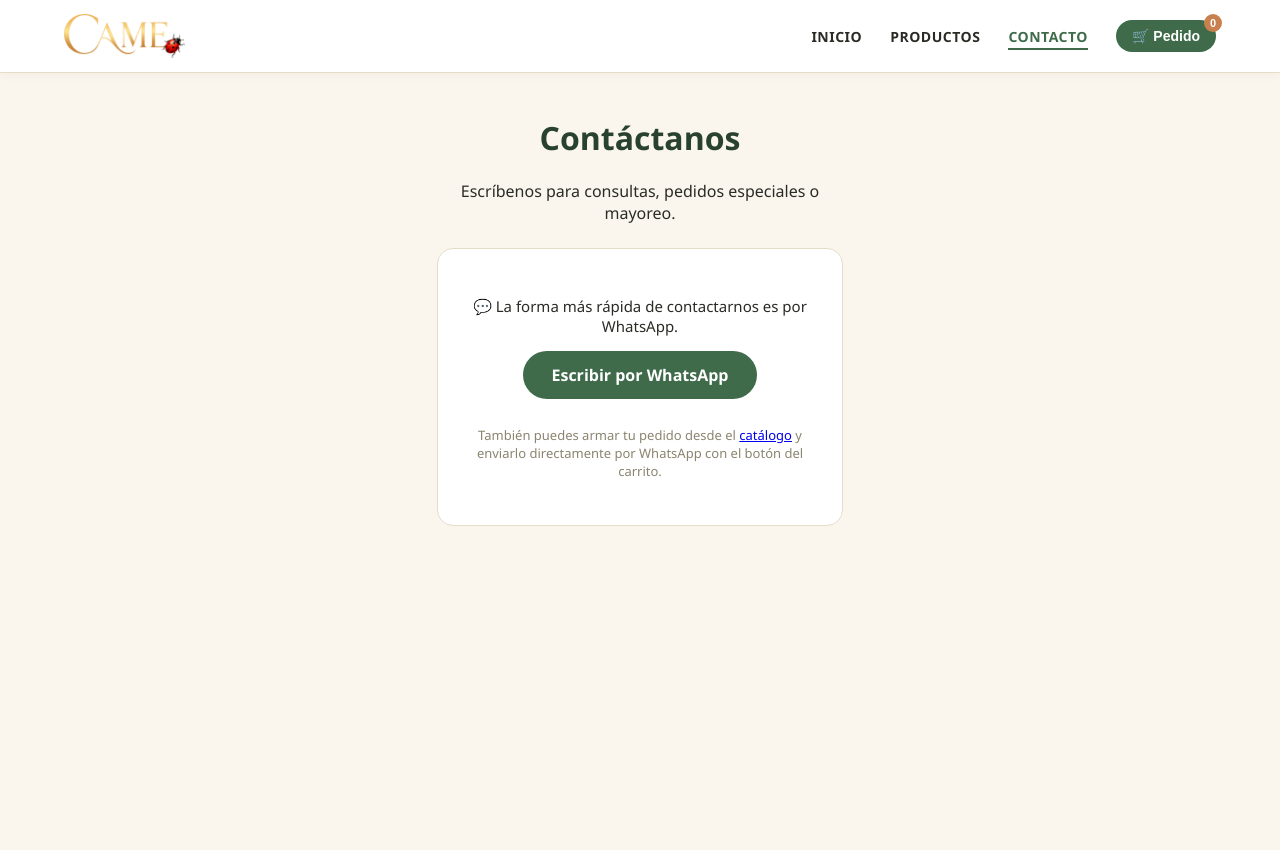
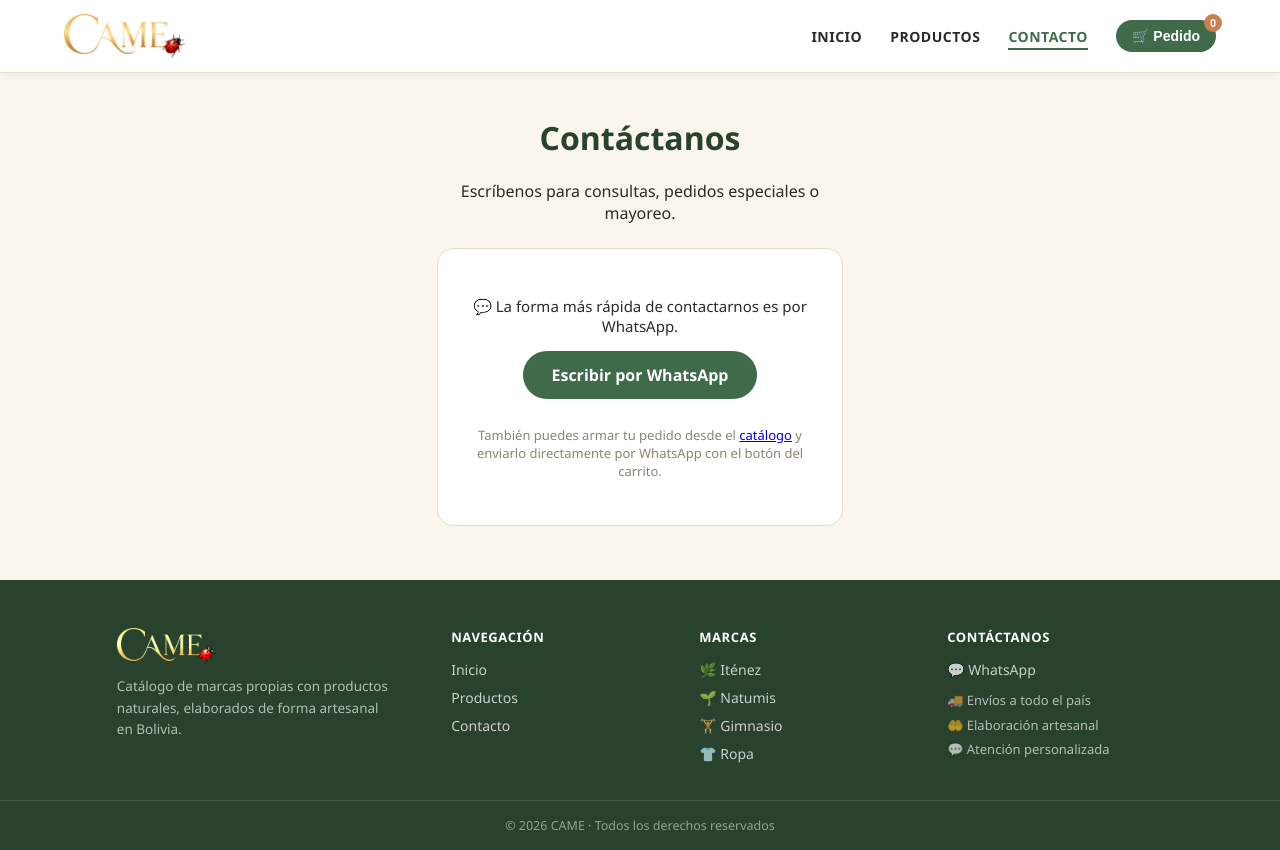
Before and after one commit to mikeanthonybuitragovaldivia-bit/America-Catalogo, a plain HTML site: page sitio-web/contacto.html in a window 1280 px wide. Before the commit the page ends 800 px from the top, so only its background shows below. Drawn offline with Linux system fonts and the light colour scheme.

Commit message:
Agrega footer y enriquece la pantalla de bienvenida con destacados y confianza

```diff
--- a/sitio-web/app.js
+++ b/sitio-web/app.js
@@ -92,6 +92,26 @@ function izRenderNav(activePage, marcaId){
     onScroll();
     window.addEventListener('scroll', onScroll, {passive:true});
   }
+}
+
+function izRenderFooter(marcaId){
+  var el = document.getElementById('footer-placeholder');
+  if(!el) return;
+  var qs = '?marca='+(marcaId||'itenez');
+  var marcasLinks = MARCA_ORDER.map(function(id){
+    var m = MARCAS[id];
+    return '<a href="index.html?marca='+id+'">'+m.emoji+' '+m.nombre+'</a>';
+  }).join('');
+  el.innerHTML = ''
+    + '<footer class="iz-footer">'
+    +   '<div class="iz-footer-grid">'
+    +     '<div class="iz-footer-col iz-footer-brand"><img src="logo-came.png" alt="CAME" class="iz-footer-logo"><p>Catálogo de marcas propias con productos naturales, elaborados de forma artesanal en Bolivia.</p></div>'
+    +     '<div class="iz-footer-col"><h4>Navegación</h4><a href="index.html">Inicio</a><a href="catalogo.html'+qs+'">Productos</a><a href="contacto.html">Contacto</a></div>'
+    +     '<div class="iz-footer-col"><h4>Marcas</h4>'+marcasLinks+'</div>'
+    +     '<div class="iz-footer-col"><h4>Contáctanos</h4><a href="https://wa.me/'+WHATSAPP_NUMBER+'" target="_blank">💬 WhatsApp</a><p class="iz-footer-note">🚚 Envíos a todo el país<br>🤲 Elaboración artesanal<br>💬 Atención personalizada</p></div>'
+    +   '</div>'
+    +   '<div class="iz-footer-bottom">© '+new Date().getFullYear()+' CAME · Todos los derechos reservados</div>'
+    + '</footer>';
 }
 
 // --- Animaciones al hacer scroll -------------------------------------
@@ -432,7 +452,25 @@ function izRenderMarcaChooser(){
         html += '<a class="iz-marca-card iz-reveal'+(soon?' iz-marca-soon':'')+'" href="index.html?marca='+id+'" style="--m-color:'+m.color+';--m-color-osc:'+m.colorOsc+'"><span class="iz-marca-emoji">'+m.emoji+'</span><h3>'+m.nombre+'</h3><span>'+m.tagline+'</span></a>';
       });
       html += '</div></div>';
+
+      html += '<div class="iz-trust"><div class="iz-trust-item iz-reveal"><span>🌿</span><div><b>100% Natural</b><small>Ingredientes de origen vegetal</small></div></div><div class="iz-trust-item iz-reveal"><span>🤲</span><div><b>Elaboración artesanal</b><small>Producción propia en Bolivia</small></div></div><div class="iz-trust-item iz-reveal"><span>🚚</span><div><b>Envíos a todo el país</b><small>Coordinamos la entrega</small></div></div><div class="iz-trust-item iz-reveal"><span>💬</span><div><b>Atención personalizada</b><small>Pedidos directos por WhatsApp</small></div></div></div>';
+
+      var destacados = data.filter(function(p){ return p.disponible!=='NO'; });
+      var picked = [], seen = {};
+      for(var i=0;i<destacados.length && picked.length<10;i++){
+        var p = destacados[i];
+        if(!seen[p.categoria]){ seen[p.categoria]=true; picked.push(p); }
+      }
+      if(picked.length<10){
+        for(var j=0;j<destacados.length && picked.length<10;j++){ if(picked.indexOf(destacados[j])===-1) picked.push(destacados[j]); }
+      }
+      html += '<div class="iz-section"><div class="iz-section-head iz-reveal"><h2>Productos destacados</h2><a class="iz-see-all" href="catalogo.html?marca='+itenez.id+'">Ver todos →</a></div><div class="iz-scroll-row" id="iz-destacados"></div></div>';
+
+      html += '<div class="iz-cta-band iz-reveal"><h2>¿Ya sabes qué buscas?</h2><p>Arma tu pedido y coordínalo directo por WhatsApp.</p><a class="iz-cta iz-cta-light" href="catalogo.html?marca='+itenez.id+'">Ir al catálogo</a></div>';
+
       root.innerHTML = html;
+      var scrollRow = document.getElementById('iz-destacados');
+      picked.forEach(function(p){ scrollRow.appendChild(izCard(p)); });
       izInitCarousel();
       izRevealInit(root);
     });
@@ -564,6 +602,7 @@ function izInit(){
   var marcaId = izActiveMarcaId();
   window.__izActiveMarcaId = marcaId || 'itenez';
   izRenderNav(page, marcaId);
+  izRenderFooter(marcaId);
   izUpdateCartCount();
   if(page==='contacto'){ izRenderContacto(); return; }
   if(page==='home' && !marcaId){ izRenderMarcaChooser(); return; }
--- a/sitio-web/contacto.html
+++ b/sitio-web/contacto.html
@@ -12,6 +12,7 @@
 <div id="iz-modal"></div>
 <div id="iz-cart-drawer"></div>
 <div id="app-root" data-page="contacto"></div>
+<div id="footer-placeholder"></div>
 <script src="app.js"></script>
 </body>
 </html>
--- a/sitio-web/styles.css
+++ b/sitio-web/styles.css
@@ -191,3 +191,17 @@ body{margin:0;font-family:'Segoe UI',Arial,sans-serif;color:var(--texto);backgro
 .iz-contact-wrap h1{color:var(--verde-osc);}
 .iz-contact-card{background:#fff;border:1px solid var(--borde);border-radius:16px;padding:32px 24px;margin-top:24px;}
 @media(max-width:767px){#iz-nav{padding:12px 4vw;}#iz-nav .iz-links{gap:14px;}#iz-nav .iz-link{font-size:12.5px;}}
+
+/* --- Pie de pagina --- */
+.iz-footer{background:var(--verde-osc);color:rgba(255,255,255,.85);margin-top:20px;}
+.iz-footer-grid{max-width:1200px;margin:0 auto;padding:48px 6vw 28px;display:grid;grid-template-columns:1.4fr 1fr 1fr 1fr;gap:32px;}
+.iz-footer-col h4{color:#fff;font-size:13px;text-transform:uppercase;letter-spacing:.6px;margin:0 0 14px;}
+.iz-footer-col a{display:block;color:rgba(255,255,255,.75);text-decoration:none;font-size:14px;margin-bottom:9px;transition:color .2s;}
+.iz-footer-col a:hover{color:var(--dorado);}
+.iz-footer-brand{display:flex;flex-direction:column;gap:12px;}
+.iz-footer-logo{height:36px;width:auto;filter:brightness(1.4);align-self:flex-start;}
+.iz-footer-brand p{margin:0;font-size:13.5px;line-height:1.6;color:rgba(255,255,255,.65);max-width:280px;}
+.iz-footer-note{font-size:13px;line-height:1.9;color:rgba(255,255,255,.65);margin:0;}
+.iz-footer-bottom{border-top:1px solid rgba(255,255,255,.12);padding:16px 6vw;text-align:center;font-size:12.5px;color:rgba(255,255,255,.5);}
+@media(max-width:900px){.iz-footer-grid{grid-template-columns:1fr 1fr;}}
+@media(max-width:520px){.iz-footer-grid{grid-template-columns:1fr;gap:26px;}}
```
Also changed, not shown: sitio-web/catalogo.html (+1 -0 lines), sitio-web/index.html (+1 -0 lines).
